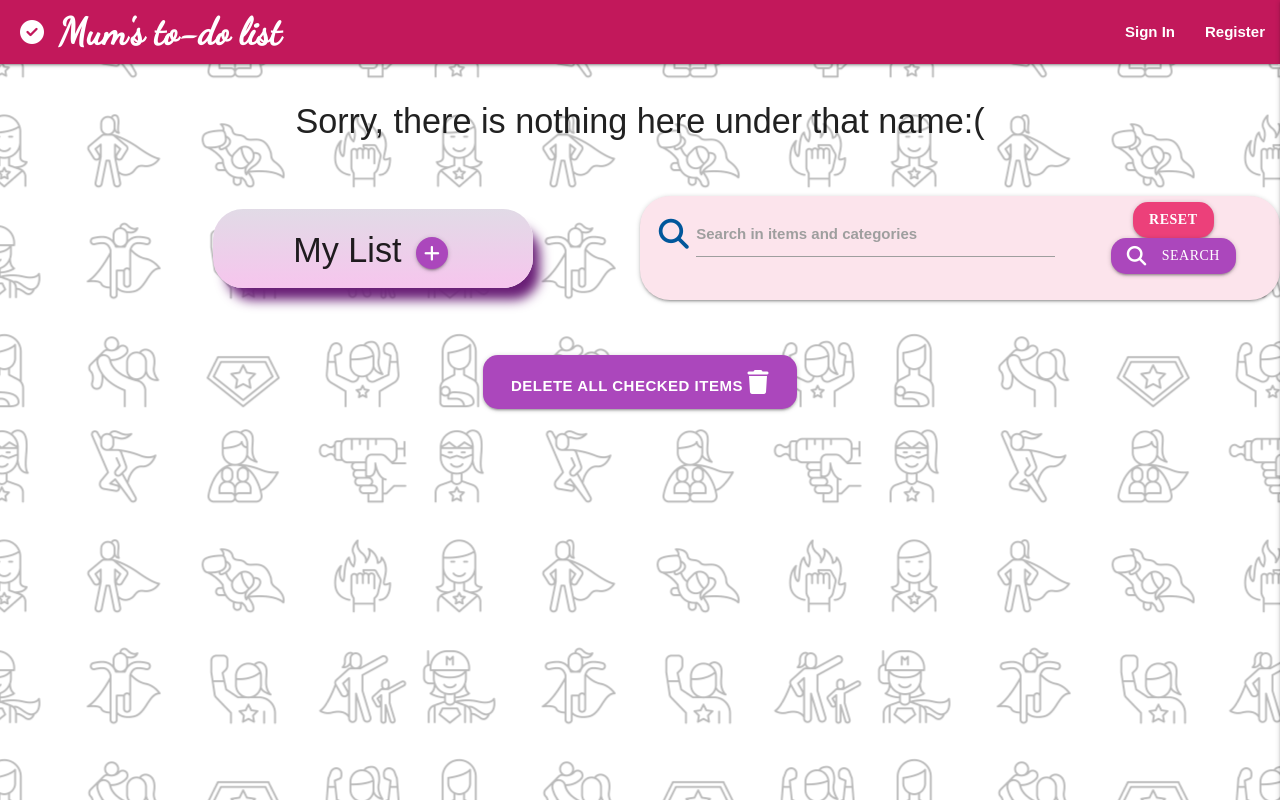
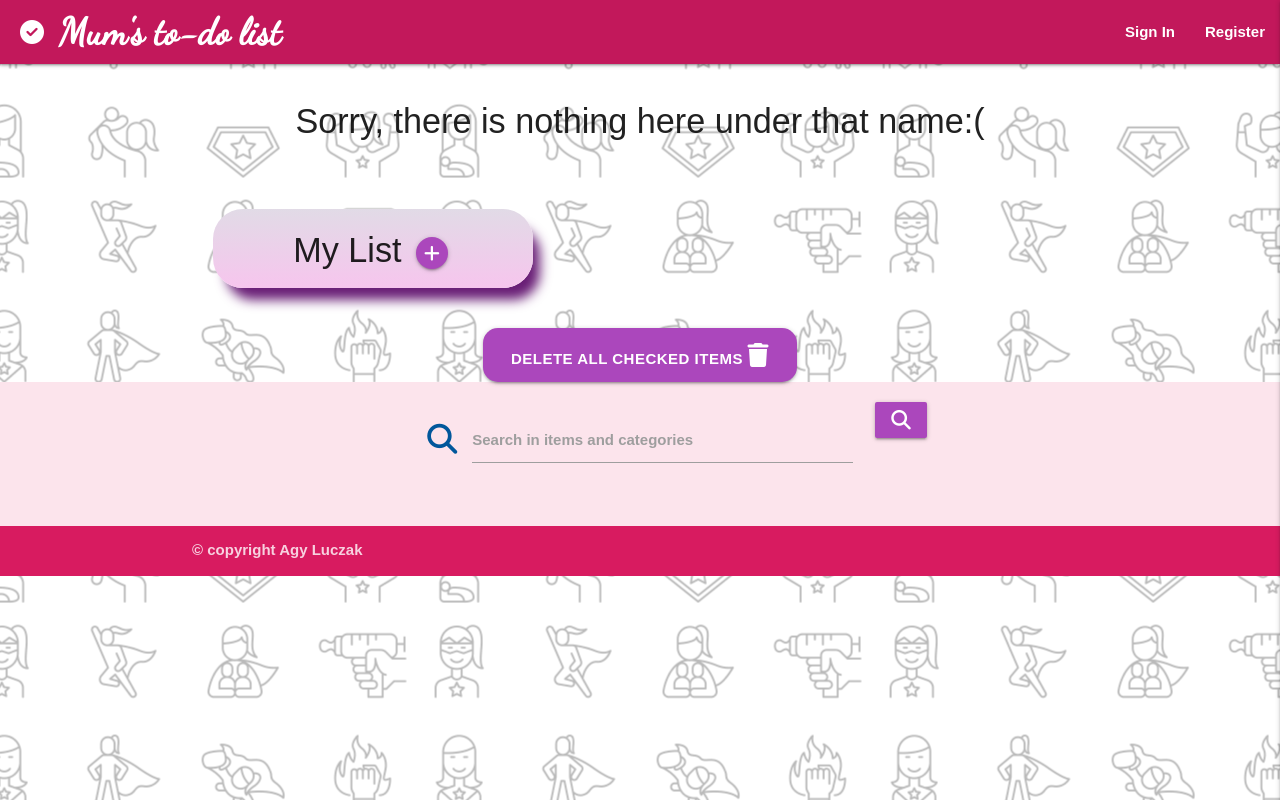
Before and after one commit to AgyLuczak/MUM-S-TO-DO-LIST, a Flask app: page /search in a window 1280 px wide. Run offline with Flask 3, Linux system fonts and the light colour scheme; data that the repository does not hold is empty; some libraries are stand-ins or nearby versions; some web fonts are replaced.

Commit message:
Add a footer with the search option

```diff
--- a/app.py
+++ b/app.py
@@ -94,6 +94,8 @@ def profile(username):
 @app.route("/get_to_do_items")
 def get_to_do_items():
     to_do_items = list(mongo.db.to_do_items.find())
+    if not to_do_items:
+       flash("This list is empty and very sad. Please, add a list item")
     return render_template("to_do_items.html", to_do_items=to_do_items)
 
 # search
--- a/static/css/style.css
+++ b/static/css/style.css
@@ -1,10 +1,14 @@
 @import url('https://fonts.googleapis.com/css2?family=Dancing+Script&family=Oxygen:wght@400;700&family=Shantell+Sans:wght@700&family=Signika:wght@300;400;500;600;700&display=swap');
 
 html {
-    overflow-x: hidden;
+
+    height: 100vh;
 }
 
 body {
+    display: flex;
+    flex-direction: column;
+    min-height: 100vh;
     background-image: url("../images/mum_icons_faded1.png");
     background-repeat: repeat;
     background-size: auto;
@@ -12,7 +16,14 @@ body {
     font-family: Shantell Sans, sans-serif;
     font-weight: 600;
     font-display: swap;
+    margin: 0;
 
+
+}
+
+
+.main-content {
+    flex: 1 0 auto;
 }
 
 
@@ -125,6 +136,12 @@ nav .brand-logo {
 
 
 
+.page-footer {
+    flex-shrink: 0;
+
+}
+
+
 
 
 @media only screen and (max-width: 768px) {
--- a/templates/base.html
+++ b/templates/base.html
@@ -17,7 +17,10 @@
     <title>Mum's To Do List</title>
 </head>
 
+
+
 <body>
+    <div class="page-content">
 
         <header>
             <!--top navbar-->
@@ -68,8 +71,11 @@
         </section>
 
 
+
+
         {% block content %}
         {% endblock %}
+
 
 
         <script src="https://code.jquery.com/jquery-3.5.1.min.js"
--- a/templates/to_do_items.html
+++ b/templates/to_do_items.html
@@ -1,7 +1,7 @@
 {% extends "base.html" %}
 {% block content %}
 
-
+<div class="main-content">
     <section class="heading">
         <div class="row">
             <!-- My List Heading -->
@@ -15,25 +15,6 @@
                 </h4>
             </div>
 
-        <!-- Search Form -->
-        <div class="col s12 m6 card-panel pink lighten-5 right">
-            <form action="{{ url_for('search') }}" method="post">
-                <div class="row valign-wrapper center-align">
-                    <div class="input-field col s8">
-                        <i class="fas fa-search prefix light-blue-text text-darken-4"></i>
-                        <input type="text" name="query" id="query" minlength="3" class="validate" required>
-                        <label for="query">Search in items and categories</label>
-                    </div>
-                    <div class="search-buttons col s4">
-                        <a href="{{ url_for('get_to_do_items') }}" class=" pink lighten-1 btn buttons ">Reset</a>
-                        <button type="submit" class="purple lighten-1 btn buttons">
-                            <i class="fas fa-search left"></i> Search
-                        </button>
-                    </div>
-                </div>
-            </form>
-        </div>
-    </div>
     </section>
 
 
@@ -68,8 +49,8 @@
                         aria-label="check">
                         <i class="fa-solid fa-circle-check"></i></a>
 
-                <a href="{{ url_for('edit_to_do_item', to_do_item_id=item._id) }}" class="btn-small purple lighten-1"
-                    aria-label="edit">
+                    <a href="{{ url_for('edit_to_do_item', to_do_item_id=item._id) }}"
+                        class="btn-small purple lighten-1" aria-label="edit">
                         <i class="fa-solid fa-pen-to-square"></i>
                     </a>
                     <a href="{{ url_for('delete_to_do_item', to_do_item_id=item._id) }}"
@@ -85,10 +66,45 @@
 
     <div class="delete-checked-button center-align">
         <a href="{{ url_for('delete_checked_items') }}" onclick="return confirmDeleteAllChecked();"
-        class="btn-large buttons delete-all purple lighten-1" aria-label="delete-all-checked">Delete All Checked Items
+            class="btn-large buttons delete-all purple lighten-1" aria-label="delete-all-checked">Delete All Checked
+            Items
             <i class="fa-solid fa-trash"></i></a>
 
     </div>
+    <div>
+
+        <footer class="page-footer pink lighten-5">
+            <div class="container">
+                <div class="row">
+                    <!-- Search Form in Footer -->
+                    <div class="col s12 m8 offset-m3">
+                        <form action="{{ url_for('search') }}" method="post">
+                            <div class="row">
+                                <div class="input-field col s9">
+                                    <i class="fas fa-search prefix light-blue-text text-darken-4"></i>
+                                    <input type="text" name="query" id="footer-query" minlength="3" class="validate"
+                                        required>
+                                    <label for="footer-query">Search in items and categories</label>
+                                </div>
+                                <div class="col s3">
+                                    <button type="submit" class="btn purple lighten-1">
+                                        <i class="fas fa-search"></i>
+                                    </button>
+                                </div>
+                            </div>
+                        </form>
+                    </div>
+                </div>
+            </div>
+
+            <div class="footer-copyright pink darken-1">
+                <div class="container">
+                    © copyright Agy Luczak
+                </div>
+            </div>
+        </footer>
+    </div>
+
 
 
     {% endblock %}
```
Also changed, not shown: templates/categories.html (+37 -1 lines), templates/profile.html (+31 -0 lines). Lines whose indentation alone changed are shown as unchanged.
